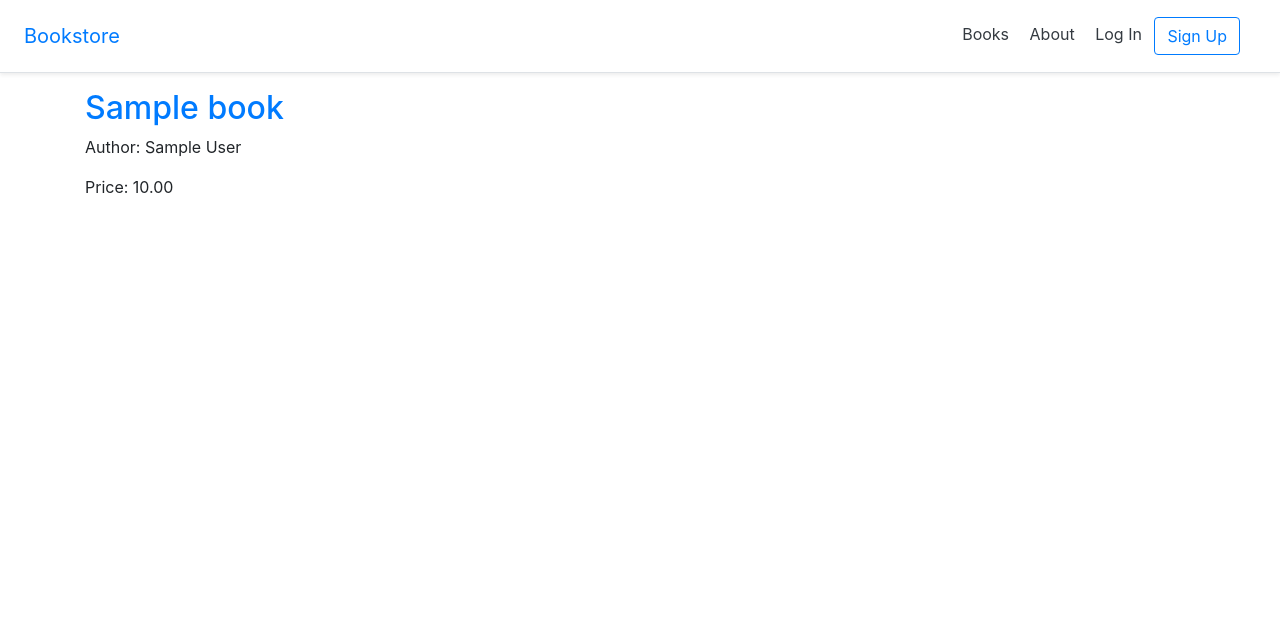
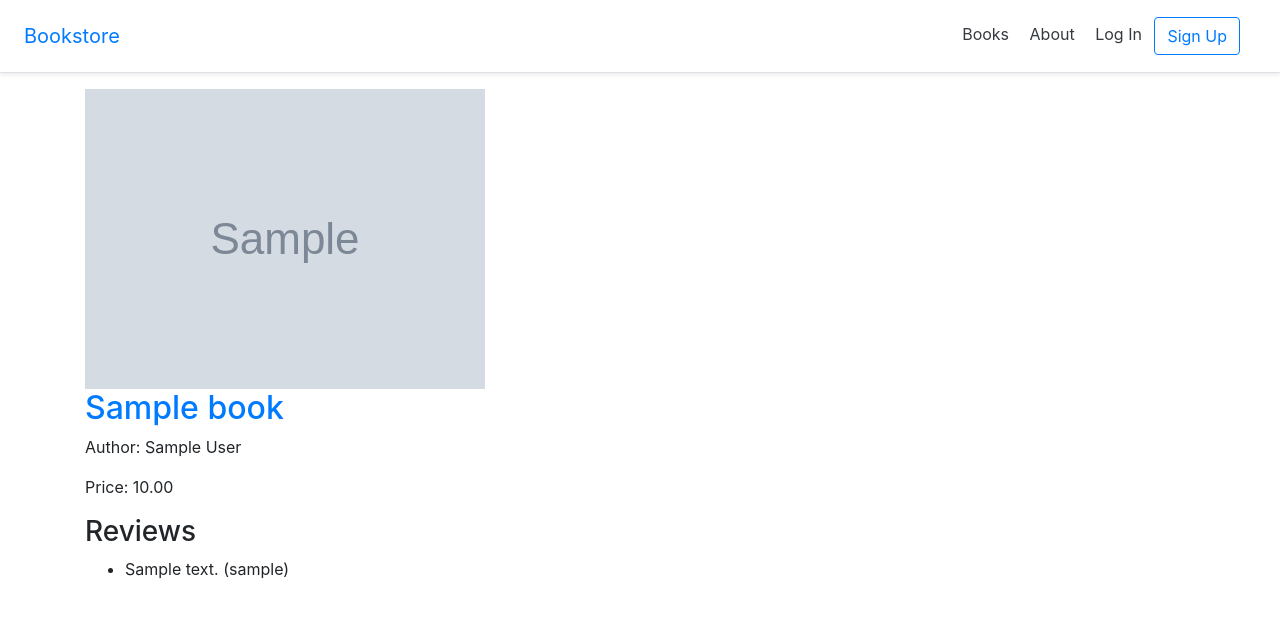
Before and after one commit to Tanmoy-Sarkar/Bookstore-Django-Website, a Django app: page /books/00000000-0000-0000-0000-000000000001 in a window 1280 px wide. Shown: the top 618 px of the page. Run offline with Django 3.2, Linux system fonts and the light colour scheme; tables that the repository leaves empty hold one stand-in row (values such as "Sample post"); grey boxes marked "Sample" are stand-in pictures; some libraries are stand-ins or nearby versions.

Commit message:
changed book detail page

```diff
--- a/templates/books/book_detail.html
+++ b/templates/books/book_detail.html
@@ -3,8 +3,19 @@
 {% block title %}{{ book.title }}{% endblock title %}
 {% block content %}
 <div class="book-detail">
+     {% if book.cover %}
+    <img class="bookcover" src="{{ book.cover.url }}" alt="{{ book.title }}">
+     {% endif %}
     <h2><a href="">{{ book.title }}</a></h2>
     <p>Author: {{ book.author }}</p>
     <p>Price: {{ book.price }}</p>
+    <div>
+        <h3>Reviews</h3>
+        <ul>
+            {% for review in book.reviews.all %}
+            <li>{{ review.review }} ({{ review.author }})</li>
+            {% endfor %}
+        </ul>
 </div>
+
 {% endblock content %}
```
